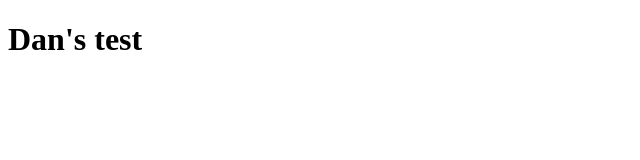
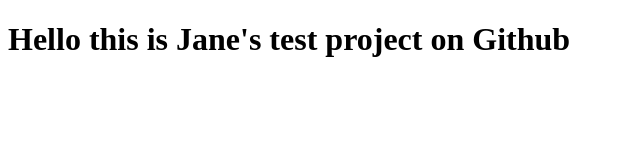
Before and after one commit to janecui11/janecui11.github.io, a plain HTML site: page index.html in a window 1280 px wide. Shown: the whole page, without its empty margins (0-640 px from the left). Drawn offline with Linux system fonts and the light colour scheme.

Commit message:
changed the index.html

```diff
--- a/index.html
+++ b/index.html
@@ -2,7 +2,7 @@
 <html>
 <head></head>
 <body>
-<h1>Dan's test</h1>
+<h1>Hello this is Jane's test project on Github</h1>
 
 </body>
 </html>
```
